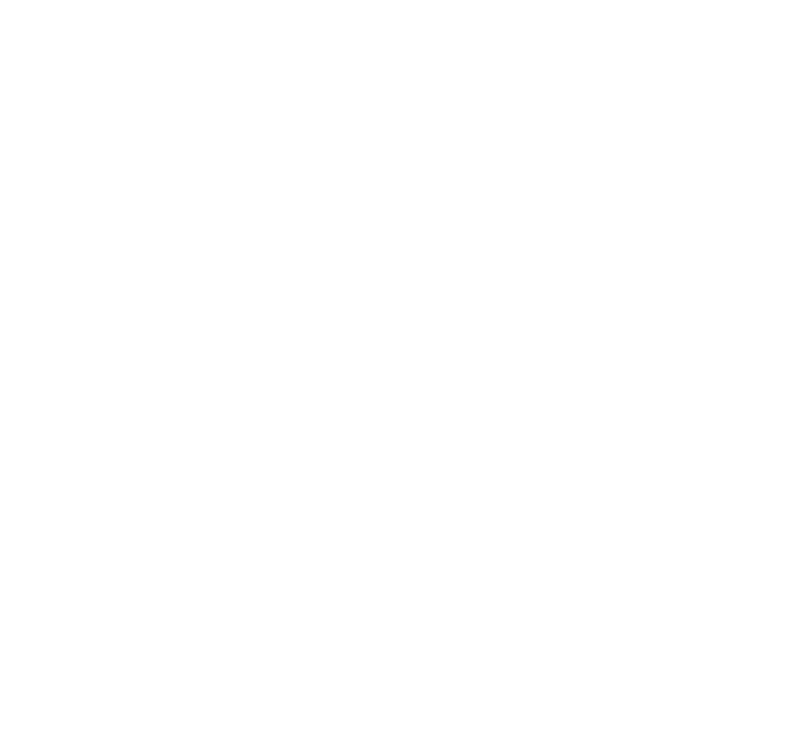
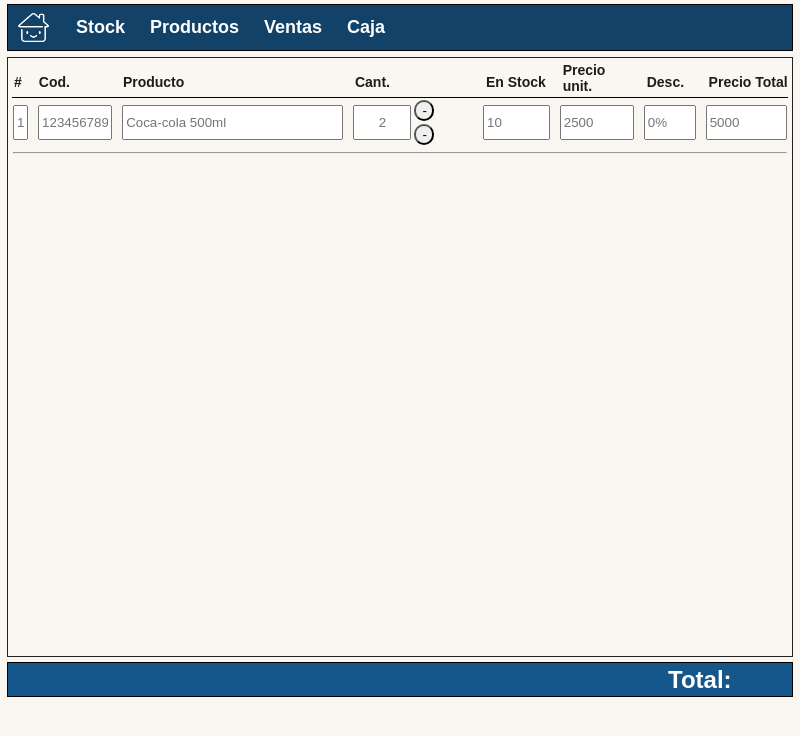
Before and after one commit to MateoIndavera/sistema-gestion-stock-ventas, an Electron app: page src/index.html in a window 800 px wide. Drawn offline with Linux system fonts and the light colour scheme.

Commit message:
estructura inicial HTML principal
Diseño inicial del HTML donde se carga el carrito.

```diff
--- a/package.json
+++ b/package.json
@@ -5,7 +5,7 @@
   "main": "main.js",
   "scripts": {
     "test": "echo \"Error: no test specified\" && exit 1",
-    "start": "electron .",
+    "start": "nodemon --exec electron .",
     "rebuild": "electron-rebuild"
   },
   "keywords": [],
@@ -14,7 +14,8 @@
   "devDependencies": {
     "@electron/rebuild": "^4.2.0",
     "electron": "^44.3.0",
-    "electron-rebuild": "^3.2.9"
+    "electron-rebuild": "^3.2.9",
+    "nodemon": "^3.1.14"
   },
   "dependencies": {
     "better-sqlite3": "^13.0.3"
--- a/src/index.html
+++ b/src/index.html
@@ -3,9 +3,179 @@
 <head>
   <meta charset="UTF-8">
   <meta name="viewport" content="width=device-width, initial-scale=1.0">
+  <link rel="stylesheet" href="styles.css">
   <title>Gestion de Stock y Ventas</title>
 </head>
 <body>
+  <header>
+    <nav><ul>
+      <a href="#"><li><img src="./img/Icono_casa.png"></li></a>
+      <a href="#"><li>Stock</li></a>
+      <a href="#"><li>Productos</li></a>
+      <a href="#"><li>Ventas</li></a>
+      <a href="#"><li>Caja</li></a>
+    </ul></nav>
+  </header>
+  <main>
+    <div class="carrito">
 
+          <div class="carritoColumnas">
+    <ul>
+      <li>#</li>
+      <li>Cod.</li>
+      <li>Producto</li>
+      <li>Cant.</li>
+      <li>En Stock</li>
+      <li>Precio unit.</li>
+      <li>Desc.</li>
+      <li>Precio Total</li>
+    </ul>
+  </div>
+
+    <div class="detallesCarrito">
+
+      <div class="filaProducto">
+        <input type="text" placeholder="1">
+        <input type="text" placeholder="1234567890">
+        <input type="text" placeholder="Coca-cola 500ml">
+          <div class="cantidad">
+            <input type="text" placeholder="2">
+            <div class="btnsCantidad">
+              <button>-</button>
+              <button>-</button>
+            </div>
+          </div>
+        <input type="text" placeholder="10">
+        <input type="text" placeholder="2500">
+        <input type="text" placeholder="0%">
+        <input type="text" placeholder="5000">
+    </div>
+    <hr>
+      <!-- <div class="filaProducto">
+        <input type="text" placeholder="2">
+        <input type="text" placeholder="7544367352">
+        <input type="text" placeholder="Yerba Playadito">
+          <div class="cantidad">
+            <input type="text" placeholder="1">
+            <div class="btnsCantidad">
+              <button>+</button>
+              <button>-</button>
+            </div>
+          </div>
+        <input type="text" placeholder="7">
+        <input type="text" placeholder="4000">
+        <input type="text" placeholder="0%">
+        <input type="text" placeholder="4000">
+    </div>
+    <hr>
+          <div class="filaProducto">
+        <input type="text" placeholder="3">
+        <input type="text" placeholder="7544367352">
+        <input type="text" placeholder="Yerba Playadito">
+          <div class="cantidad">
+            <input type="text" placeholder="1">
+            <div class="btnsCantidad">
+              <button>+</button>
+              <button>-</button>
+            </div>
+          </div>
+        <input type="text" placeholder="7">
+        <input type="text" placeholder="4000">
+        <input type="text" placeholder="0%">
+        <input type="text" placeholder="4000">
+    </div>
+    <hr>
+        <div class="filaProducto">
+        <input type="text" placeholder="4">
+        <input type="text" placeholder="7544367352">
+        <input type="text" placeholder="Yerba Playadito">
+          <div class="cantidad">
+            <input type="text" placeholder="1">
+            <div class="btnsCantidad">
+              <button>+</button>
+              <button>-</button>
+            </div>
+          </div>
+        <input type="text" placeholder="7">
+        <input type="text" placeholder="4000">
+        <input type="text" placeholder="0%">
+        <input type="text" placeholder="4000">
+    </div>
+    <hr>
+          <div class="filaProducto">
+        <input type="text" placeholder="5">
+        <input type="text" placeholder="7544367352">
+        <input type="text" placeholder="Yerba Playadito">
+          <div class="cantidad">
+            <input type="text" placeholder="1">
+            <div class="btnsCantidad">
+              <button>+</button>
+              <button>-</button>
+            </div>
+          </div>
+        <input type="text" placeholder="7">
+        <input type="text" placeholder="4000">
+        <input type="text" placeholder="0%">
+        <input type="text" placeholder="4000">
+    </div>
+    <hr>
+        <div class="filaProducto">
+        <input type="text" placeholder="6">
+        <input type="text" placeholder="7544367352">
+        <input type="text" placeholder="Yerba Playadito">
+          <div class="cantidad">
+            <input type="text" placeholder="1">
+            <div class="btnsCantidad">
+              <button>+</button>
+              <button>-</button>
+            </div>
+          </div>
+        <input type="text" placeholder="7">
+        <input type="text" placeholder="4000">
+        <input type="text" placeholder="0%">
+        <input type="text" placeholder="4000">
+    </div>
+      <hr>
+        <div class="filaProducto">
+        <input type="text" placeholder="6">
+        <input type="text" placeholder="7544367352">
+        <input type="text" placeholder="Yerba Playadito">
+          <div class="cantidad">
+            <input type="text" placeholder="1">
+            <div class="btnsCantidad">
+              <button>+</button>
+              <button>-</button>
+            </div>
+          </div>
+        <input type="text" placeholder="7">
+        <input type="text" placeholder="4000">
+        <input type="text" placeholder="0%">
+        <input type="text" placeholder="4000">
+    </div>
+    <hr>
+        <div class="filaProducto">
+        <input type="text" placeholder="6">
+        <input type="text" placeholder="7544367352">
+        <input type="text" placeholder="Yerba Playadito">
+          <div class="cantidad">
+            <input type="text" placeholder="1">
+            <div class="btnsCantidad">
+              <button>+</button>
+              <button>-</button>
+            </div>
+          </div>
+        <input type="text" placeholder="7">
+        <input type="text" placeholder="4000">
+        <input type="text" placeholder="0%">
+        <input type="text" placeholder="4000">
+    </div>
+    -->
+    </div>
+  </div>
+      <div class="finCarrito">
+      <span>Total:</span>
+    </div>
+    <script defer src="renderer.js"></script>
+</main>
 </body>
 </html>
--- a/src/styles.css
+++ b/src/styles.css
@@ -0,0 +1,282 @@
+* {
+  box-sizing: border-box;
+}
+
+body {
+  margin: 0px;
+  height: 100vh;
+  background-color: #FAF7F2;
+  color: #1F1B16;
+  font-family: Arial, Helvetica, sans-serif;
+  padding: 7px;
+  display: flex;
+  flex-direction: column;
+}
+
+
+
+header{
+  height: 40px;
+  margin-bottom: 10px;
+  display: flex;
+  align-items: center;
+}
+
+nav{
+  width: 100%;
+  background-color: #134269;
+  color: white;
+  border: 1px solid black;
+}
+
+nav img {
+  width: 35px;
+}
+
+nav ul {
+  display: flex;
+  align-items: center;
+  max-height: 35px;
+  padding: 0px 3px;
+  gap: 15px;
+  margin: 5px 0;
+}
+
+nav li {
+  display: flex;
+  align-items: center;
+  font-size: 18px;
+  padding: 20px 5px;
+  height: 23px;
+  width: auto;
+  list-style-type: none;
+  font-weight: 800;
+  transition: 100ms ease-in;
+  cursor: pointer;
+  justify-content: center;
+}
+
+nav li:hover {
+  background-color: rgba(73, 96, 136, 0.74);
+  border-radius: 8px;
+}
+
+a {
+  text-decoration: none;
+  color: white;
+}
+
+main {
+  width: 100%;
+  flex: 3;
+}
+
+.carrito {
+  display: flex;
+  flex-direction: column;
+  width: 100%;
+  height: 75vh;
+  border: 1px solid #222;
+}
+
+.carritoColumnas {
+  display: flex;
+  flex-direction: column;
+  justify-content: center;
+  align-items: center;
+  width: 100%;
+  min-height: 40px;
+  height: auto;
+}
+
+.carritoColumnas ul {
+  list-style-type: none;
+  display: flex;
+  align-items: end;
+  min-height: 40px;
+  height: auto;
+  width: 99%;
+  padding: 0;
+  margin: 0;
+  gap: 10px;
+  border-bottom: 1px solid black;
+}
+
+.carritoColumnas li {
+  min-height: 20px;
+  height: auto;
+  font-size: 14px;
+  font-weight: 800;
+  padding-left: 2px;
+  margin-bottom: 3px;
+}
+
+
+.detallesCarrito {
+  padding: 2px 5px ;
+  display: flex;
+  flex-direction: column;
+  width: 100%;
+  height: 100%;
+  gap: 5px;
+  overflow-y: auto;
+}
+
+
+hr {
+  width: 100%;
+  margin: 2px 0;
+  height: 2px;
+  background-color: black;
+}
+
+.filaProducto{
+  display: flex;
+  gap: 10px;
+  height: 35px;
+  min-height: 35px;
+  margin: 5px 0;
+
+}
+.carritoColumnas ul li:nth-child(1){
+  width: 2%;
+}
+
+.filaProducto input:nth-child(1) {
+  text-align: center;
+  width: 2%;
+}
+.filaProducto input:nth-child(2), .carritoColumnas ul li:nth-child(2) {
+  width: 10%;
+}
+
+.filaProducto input:nth-child(3), .carritoColumnas ul li:nth-child(3) {
+  width: 30%;
+}
+
+.filaProducto input:nth-child(4),
+.carritoColumnas ul li:nth-child(4){
+  min-width: 50px;
+  width: 9%;
+  margin-right: 7%;
+}
+
+.filaProducto input:nth-child(5),
+.carritoColumnas ul li:nth-child(5){
+  width: 9%;
+}
+
+.filaProducto input:nth-child(6),
+.carritoColumnas ul li:nth-child(6){
+  width: 10%;
+}
+
+.filaProducto input:nth-child(7),
+.carritoColumnas ul li:nth-child(7){
+  width: 7%;
+}
+
+.filaProducto input:nth-child(8),
+.carritoColumnas ul li:nth-child(8){
+  width: 11%;
+}
+
+.cantidad{
+  display: flex;
+  width: 11%;
+  margin-right: 5%;
+}
+
+.cantidad input {
+  flex: 5;
+  margin: 0;
+}
+
+.btnsCantidad{
+  display: flex;
+  flex-direction: column;
+  justify-content: center;
+  align-items: center;
+  flex:1;
+  margin-left: 3px;
+  gap: 3px;
+}
+
+
+.btnsCantidad button {
+  border-radius: 10px;
+  height: 25px;
+  width: 20px;
+}
+
+.finCarrito {
+  background-color: #16578b;
+  color: white;
+  display: flex;
+  justify-content: end;
+  align-items: end;
+  margin-top: 5px;
+  height: 35px;
+  width: 100%;
+  border: 1px solid black;
+}
+
+.finCarrito span {
+  font-size: 24px;
+  font-weight: 700;
+  height: 30px;
+  width: 15.5vw;
+}
+
+
+footer{
+  text-align: center;
+}
+/*
+table {
+  width: 100%;
+  margin: auto;
+  table-layout: fixed;
+  border-collapse: separate;
+  border-spacing: 10px;
+} */
+
+/* th {
+  text-align: start;
+  font-size: 13px;
+  font-weight: 800;
+  vertical-align: bottom;
+}
+
+th:nth-child(1){
+  width: 15%;
+}
+
+th:nth-child(2){
+  width: 25%;
+}
+
+th:nth-child(3), th:nth-child(4){
+  width: 10%;
+}
+
+th:nth-child(5), th:nth-child(6){
+    width: 30%;
+}
+
+tr {
+  table-layout: fixed;
+  height: 30px;
+}
+
+br {
+  border-bottom: 1px solid black;
+}
+
+td{
+  border: 1px solid black;
+  padding: 5px;
+  font-size: 14px;
+  background-color: hsla(0, 2%, 32%, 0.15);
+}
+ */
```
Also changed, not shown: pnpm-lock.yaml, src/img/Icono_casa.png (added).
